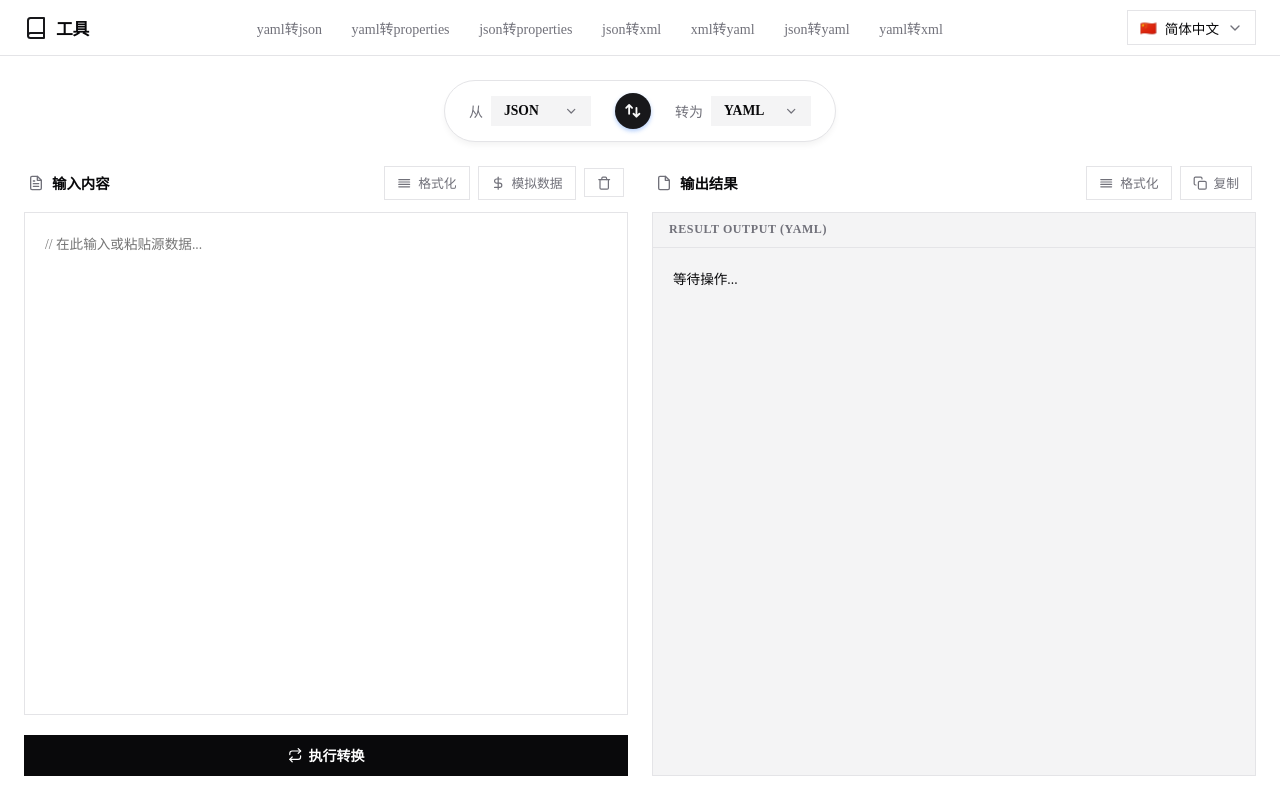
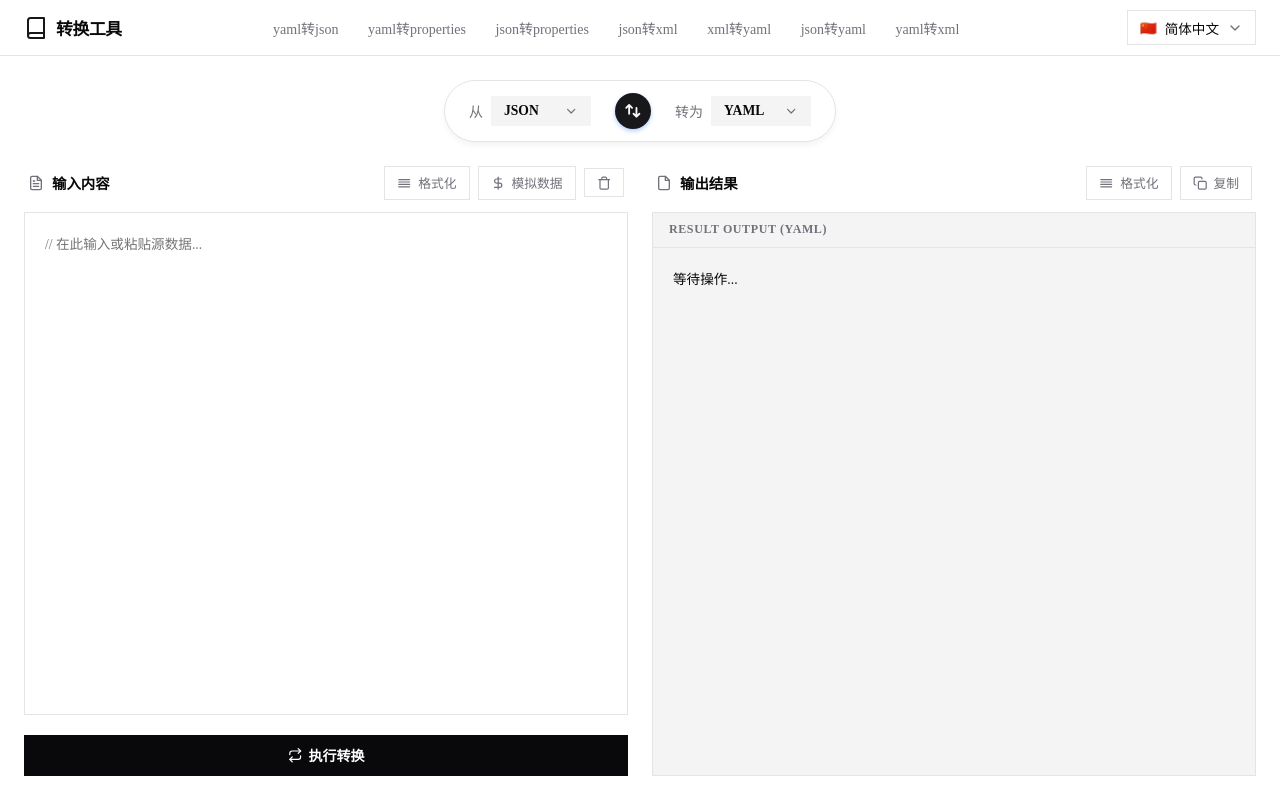
Before and after one commit to IceFoxs/dbx-plugin-data-convert, a browser extension: page ui/index.html in a window 1280 px wide. Drawn offline with Linux system fonts and the light colour scheme.

Commit message:
Update index.html

```diff
--- a/ui/index.html
+++ b/ui/index.html
@@ -345,7 +345,7 @@
 <header class="topbar">
     <div class="brand">
         <svg xmlns="http://www.w3.org/2000/svg" width="24" height="24" viewBox="0 0 24 24" fill="none" stroke="currentColor" stroke-width="2" stroke-linecap="round" stroke-linejoin="round"><path d="M4 19.5A2.5 2.5 0 0 1 6.5 17H20"/><path d="M6.5 2H20v20H6.5A2.5 2.5 0 0 1 4 19.5v-15A2.5 2.5 0 0 1 6.5 2z"/></svg>
-        <span data-i18n="brand">工具</span>
+        <span data-i18n="brand">转换工具</span>
     </div>
 
     <nav class="nav-links" id="navLinks">
@@ -477,11 +477,11 @@
         // 1. 国际化 (I18n) 字典配置
         // =========================================
         const languageConfigs = [
-            { code: 'en', name: 'English', flag: '🇺🇸', dict: { brand: 'Tools', navYamlJson: 'YAML to JSON', navYamlProps: 'YAML to Props', navJsonProps: 'JSON to Props', navJsonXml: 'JSON to XML', navXmlYaml: 'XML to YAML', navJsonYaml: 'JSON to YAML', navYamlXml: 'YAML to XML', fromLabel: 'From', toLabel: 'To', swapTitle: 'Swap', inputLabel: 'Input', outputLabel: 'Output', formatBtn: 'Format', mockBtn: 'Mock Data', clearBtn: 'Clear', convertBtn: 'Convert', copyBtn: 'Copy', inputPlaceholder: '// Enter data...', outputPlaceholder: 'Waiting...', toastMockSuccess: 'Mock generated', toastFormatInput: 'Input formatted', toastFormatOutput: 'Output formatted', toastFormatError: 'Format failed', toastConvertSuccess: 'Converted', toastConvertError: 'Conversion failed', toastCopySuccess: 'Copied', toastCopyError: 'Copy failed', toastEmptyInput: 'Input is empty', toastSameFormat: 'Same format' } },
-            { code: 'ja', name: '日本語', flag: '🇯🇵', dict: { brand: 'ツール', navYamlJson: 'YAML → JSON', navYamlProps: 'YAML → Props', navJsonProps: 'JSON → Props', navJsonXml: 'JSON → XML', navXmlYaml: 'XML → YAML', navJsonYaml: 'JSON → YAML', navYamlXml: 'YAML → XML', fromLabel: '変換元', toLabel: '変換先', swapTitle: '入れ替え', inputLabel: '入力', outputLabel: '出力', formatBtn: '整形', mockBtn: 'モック', clearBtn: 'クリア', convertBtn: '変換', copyBtn: 'コピー', inputPlaceholder: '// データを入力...', outputPlaceholder: '待機中...', toastMockSuccess: 'モック生成完了', toastFormatInput: '入力整形完了', toastFormatOutput: '出力整形完了', toastFormatError: '整形失敗', toastConvertSuccess: '変換完了', toastConvertError: '変換失敗', toastCopySuccess: 'コピーしました', toastCopyError: 'コピー失敗', toastEmptyInput: '入力が空です', toastSameFormat: '同じ形式です' } },
-            { code: 'ko', name: '한국어', flag: '🇰🇷', dict: { brand: '도구', navYamlJson: 'YAML → JSON', navYamlProps: 'YAML → Props', navJsonProps: 'JSON → Props', navJsonXml: 'JSON → XML', navXmlYaml: 'XML → YAML', navJsonYaml: 'JSON → YAML', navYamlXml: 'YAML → XML', fromLabel: '변환 전', toLabel: '변환 후', swapTitle: '교체', inputLabel: '입력', outputLabel: '출력', formatBtn: '포맷', mockBtn: '모의', clearBtn: '지우기', convertBtn: '변환', copyBtn: '복사', inputPlaceholder: '// 데이터 입력...', outputPlaceholder: '대기 중...', toastMockSuccess: '모의 생성됨', toastFormatInput: '입력 포맷됨', toastFormatOutput: '출력 포맷됨', toastFormatError: '포맷 실패', toastConvertSuccess: '변환됨', toastConvertError: '변환 실패', toastCopySuccess: '복사됨', toastCopyError: '복사 실패', toastEmptyInput: '입력이 비어있음', toastSameFormat: '같은 형식' } },
-            { code: 'zh-CN', name: '简体中文', flag: '🇨🇳', dict: { brand: '工具', navYamlJson: 'yaml转json', navYamlProps: 'yaml转properties', navJsonProps: 'json转properties', navJsonXml: 'json转xml', navXmlYaml: 'xml转yaml', navJsonYaml: 'json转yaml', navYamlXml: 'yaml转xml', fromLabel: '从', toLabel: '转为', swapTitle: '互换格式', inputLabel: '输入内容', outputLabel: '输出结果', formatBtn: '格式化', mockBtn: '模拟数据', clearBtn: '清空', convertBtn: '执行转换', copyBtn: '复制', inputPlaceholder: '// 在此输入或粘贴源数据...', outputPlaceholder: '等待操作...', toastMockSuccess: '已生成模拟数据', toastFormatInput: '输入格式化成功', toastFormatOutput: '输出格式化成功', toastFormatError: '格式化失败', toastConvertSuccess: '转换成功', toastConvertError: '转换失败', toastCopySuccess: '已复制', toastCopyError: '复制失败', toastEmptyInput: '请输入内容', toastSameFormat: '格式相同' } },
-            { code: 'zh-TW', name: '繁體中文', flag: '繁', dict: { brand: '工具', navYamlJson: 'yaml轉json', navYamlProps: 'yaml轉properties', navJsonProps: 'json轉properties', navJsonXml: 'json轉xml', navXmlYaml: 'xml轉yaml', navJsonYaml: 'json轉yaml', navYamlXml: 'yaml轉xml', fromLabel: '從', toLabel: '轉為', swapTitle: '互換格式', inputLabel: '輸入內容', outputLabel: '輸出結果', formatBtn: '格式化', mockBtn: '模擬數據', clearBtn: '清空', convertBtn: '執行轉換', copyBtn: '複製', inputPlaceholder: '// 在此輸入或粘貼源數據...', outputPlaceholder: '等待操作...', toastMockSuccess: '已生成模擬數據', toastFormatInput: '輸入格式化成功', toastFormatOutput: '輸出格式化成功', toastFormatError: '格式化失敗', toastConvertSuccess: '轉換成功', toastConvertError: '轉換失敗', toastCopySuccess: '已複製', toastCopyError: '複製失敗', toastEmptyInput: '請輸入內容', toastSameFormat: '格式相同' } }
+            { code: 'en', name: 'English', flag: '🇺🇸', dict: { brand: 'Converter', navYamlJson: 'YAML to JSON', navYamlProps: 'YAML to Props', navJsonProps: 'JSON to Props', navJsonXml: 'JSON to XML', navXmlYaml: 'XML to YAML', navJsonYaml: 'JSON to YAML', navYamlXml: 'YAML to XML', fromLabel: 'From', toLabel: 'To', swapTitle: 'Swap', inputLabel: 'Input', outputLabel: 'Output', formatBtn: 'Format', mockBtn: 'Mock Data', clearBtn: 'Clear', convertBtn: 'Convert', copyBtn: 'Copy', inputPlaceholder: '// Enter data...', outputPlaceholder: 'Waiting...', toastMockSuccess: 'Mock generated', toastFormatInput: 'Input formatted', toastFormatOutput: 'Output formatted', toastFormatError: 'Format failed', toastConvertSuccess: 'Converted', toastConvertError: 'Conversion failed', toastCopySuccess: 'Copied', toastCopyError: 'Copy failed', toastEmptyInput: 'Input is empty', toastSameFormat: 'Same format' } },
+            { code: 'ja', name: '日本語', flag: '🇯🇵', dict: { brand: '変換ツール', navYamlJson: 'YAML → JSON', navYamlProps: 'YAML → Props', navJsonProps: 'JSON → Props', navJsonXml: 'JSON → XML', navXmlYaml: 'XML → YAML', navJsonYaml: 'JSON → YAML', navYamlXml: 'YAML → XML', fromLabel: '変換元', toLabel: '変換先', swapTitle: '入れ替え', inputLabel: '入力', outputLabel: '出力', formatBtn: '整形', mockBtn: 'モック', clearBtn: 'クリア', convertBtn: '変換', copyBtn: 'コピー', inputPlaceholder: '// データを入力...', outputPlaceholder: '待機中...', toastMockSuccess: 'モック生成完了', toastFormatInput: '入力整形完了', toastFormatOutput: '出力整形完了', toastFormatError: '整形失敗', toastConvertSuccess: '変換完了', toastConvertError: '変換失敗', toastCopySuccess: 'コピーしました', toastCopyError: 'コピー失敗', toastEmptyInput: '入力が空です', toastSameFormat: '同じ形式です' } },
+            { code: 'ko', name: '한국어', flag: '🇰🇷', dict: { brand: '변환 도구', navYamlJson: 'YAML → JSON', navYamlProps: 'YAML → Props', navJsonProps: 'JSON → Props', navJsonXml: 'JSON → XML', navXmlYaml: 'XML → YAML', navJsonYaml: 'JSON → YAML', navYamlXml: 'YAML → XML', fromLabel: '변환 전', toLabel: '변환 후', swapTitle: '교체', inputLabel: '입력', outputLabel: '출력', formatBtn: '포맷', mockBtn: '모의', clearBtn: '지우기', convertBtn: '변환', copyBtn: '복사', inputPlaceholder: '// 데이터 입력...', outputPlaceholder: '대기 중...', toastMockSuccess: '모의 생성됨', toastFormatInput: '입력 포맷됨', toastFormatOutput: '출력 포맷됨', toastFormatError: '포맷 실패', toastConvertSuccess: '변환됨', toastConvertError: '변환 실패', toastCopySuccess: '복사됨', toastCopyError: '복사 실패', toastEmptyInput: '입력이 비어있음', toastSameFormat: '같은 형식' } },
+            { code: 'zh-CN', name: '简体中文', flag: '🇨🇳', dict: { brand: '转换工具', navYamlJson: 'yaml转json', navYamlProps: 'yaml转properties', navJsonProps: 'json转properties', navJsonXml: 'json转xml', navXmlYaml: 'xml转yaml', navJsonYaml: 'json转yaml', navYamlXml: 'yaml转xml', fromLabel: '从', toLabel: '转为', swapTitle: '互换格式', inputLabel: '输入内容', outputLabel: '输出结果', formatBtn: '格式化', mockBtn: '模拟数据', clearBtn: '清空', convertBtn: '执行转换', copyBtn: '复制', inputPlaceholder: '// 在此输入或粘贴源数据...', outputPlaceholder: '等待操作...', toastMockSuccess: '已生成模拟数据', toastFormatInput: '输入格式化成功', toastFormatOutput: '输出格式化成功', toastFormatError: '格式化失败', toastConvertSuccess: '转换成功', toastConvertError: '转换失败', toastCopySuccess: '已复制', toastCopyError: '复制失败', toastEmptyInput: '请输入内容', toastSameFormat: '格式相同' } },
+            { code: 'zh-TW', name: '繁體中文', flag: '繁', dict: { brand: '轉換工具', navYamlJson: 'yaml轉json', navYamlProps: 'yaml轉properties', navJsonProps: 'json轉properties', navJsonXml: 'json轉xml', navXmlYaml: 'xml轉yaml', navJsonYaml: 'json轉yaml', navYamlXml: 'yaml轉xml', fromLabel: '從', toLabel: '轉為', swapTitle: '互換格式', inputLabel: '輸入內容', outputLabel: '輸出結果', formatBtn: '格式化', mockBtn: '模擬數據', clearBtn: '清空', convertBtn: '執行轉換', copyBtn: '複製', inputPlaceholder: '// 在此輸入或粘貼源數據...', outputPlaceholder: '等待操作...', toastMockSuccess: '已生成模擬數據', toastFormatInput: '輸入格式化成功', toastFormatOutput: '輸出格式化成功', toastFormatError: '格式化失敗', toastConvertSuccess: '轉換成功', toastConvertError: '轉換失敗', toastCopySuccess: '已複製', toastCopyError: '複製失敗', toastEmptyInput: '請輸入內容', toastSameFormat: '格式相同' } }
         ];
 
         let currentLang = 'zh-CN';
@@ -496,10 +496,12 @@
                 if (window.dbxPlugin.locale && languageConfigs.find(c => c.code === window.dbxPlugin.locale)) {
                     currentLang = window.dbxPlugin.locale;
                 }
+                // 监听 DBX 环境的动态变化 (语言、主题)
                 window.addEventListener('dbx-plugin-env', (event) => {
                     const env = event.detail;
                     if (env.locale && languageConfigs.find(c => c.code === env.locale)) {
                         currentLang = env.locale;
+                        currentDict = languageConfigs.find(c => c.code === currentLang).dict;
                         renderLangMenu();
                         applyI18n();
                     }
@@ -511,14 +513,18 @@
                 console.warn('DBX init error:', err);
             }
         } else {
+            // 浏览器兜底
             const userLang = navigator.language || 'zh-CN';
             if (languageConfigs.find(c => c.code === userLang)) currentLang = userLang;
             else if (userLang.startsWith('zh')) currentLang = userLang === 'zh-TW' ? 'zh-TW' : 'zh-CN';
-            // 模拟系统暗色模式
+            currentDict = languageConfigs.find(c => c.code === currentLang).dict;
             if (window.matchMedia('(prefers-color-scheme: dark)').matches) {
                 document.documentElement.setAttribute('data-dbx-theme', 'dark');
             }
         }
+
+        // 强制同步当前语言字典
+        currentDict = languageConfigs.find(c => c.code === currentLang).dict;
 
         // =========================================
         // 3. 语言菜单渲染与切换
```
